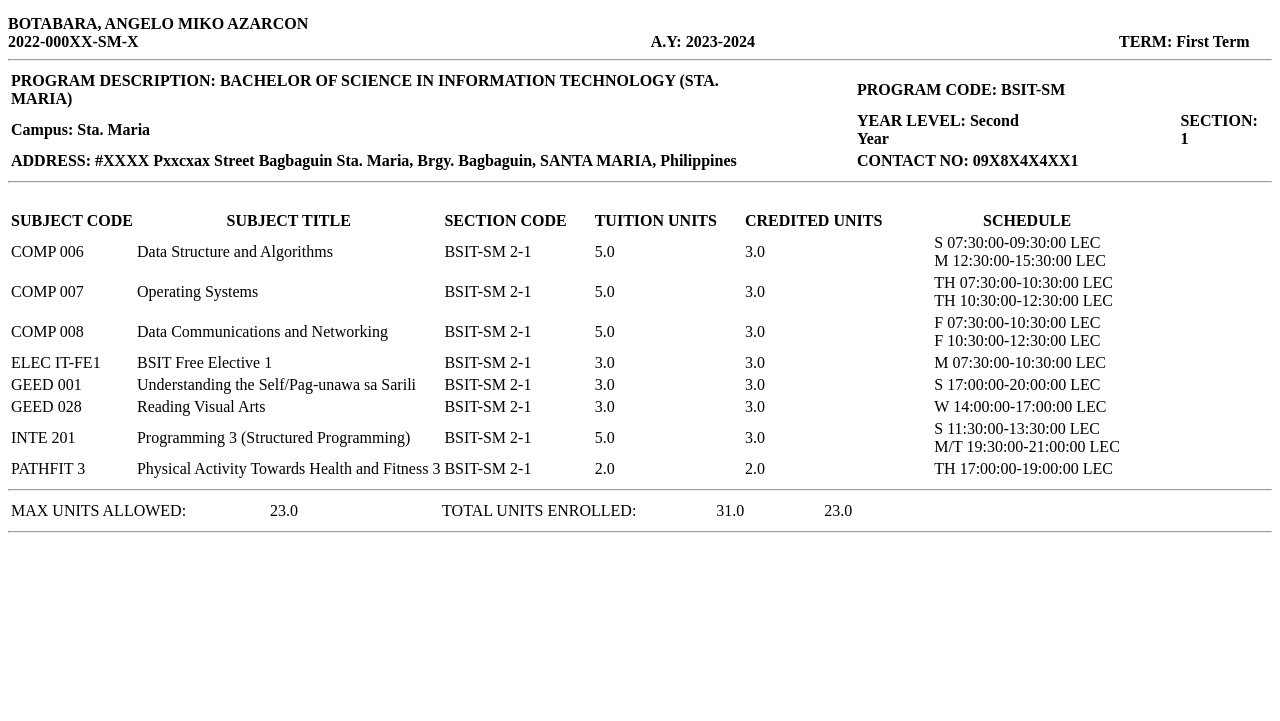
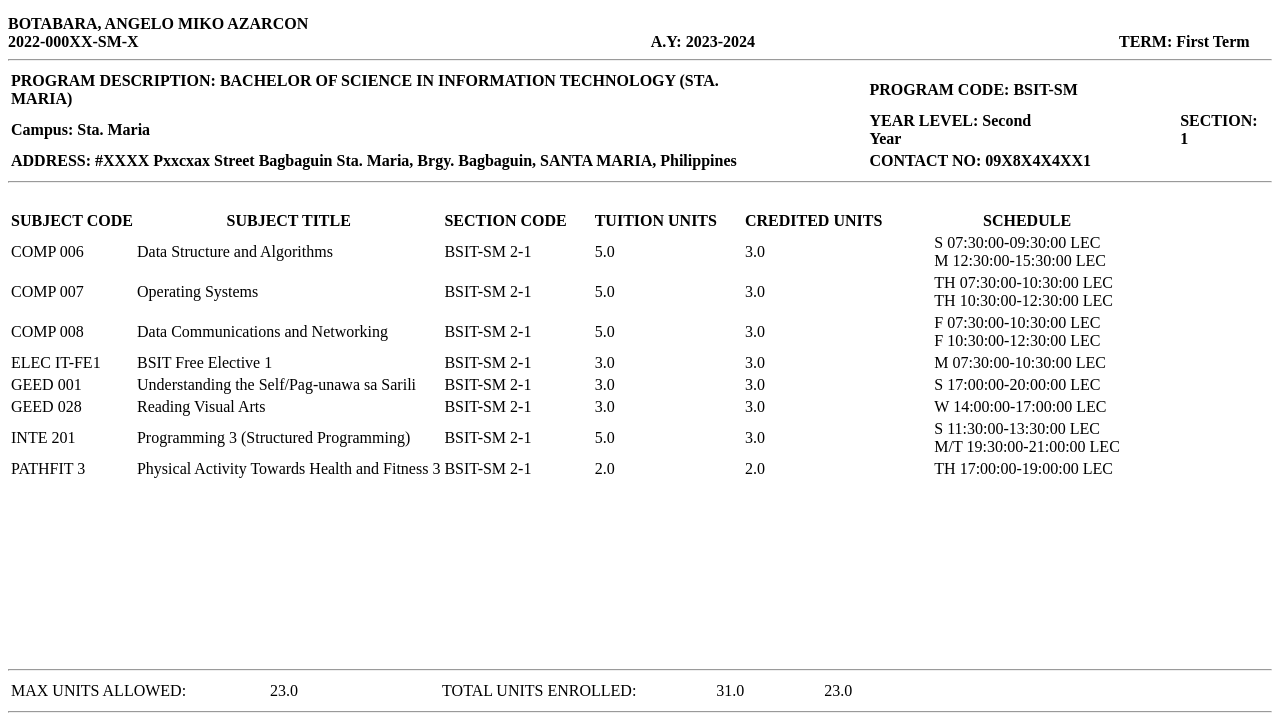
Before and after one commit to angelomiko129/BSIT-Curriculum_Botabara-Angelo-Miko_2-1, a plain HTML site: page index.html in a window 1280 px wide. Shown: the part 119-840 px from the top of the page. Before the commit the page ends 800 px from the top, so only its background shows below. Drawn offline with Linux system fonts and the light colour scheme.

Commit message:
Update index.html

```diff
--- a/index.html
+++ b/index.html
@@ -43,7 +43,7 @@
         <tr>
             <td><b>Campus: Sta. Maria</b></td>
             <td><b>YEAR LEVEL: Second
-                    Year&nbsp;&nbsp;&nbsp;&nbsp;&nbsp;&nbsp;&nbsp;&nbsp;&nbsp;&nbsp;&nbsp;&nbsp;&nbsp;&nbsp;&nbsp;&nbsp;&nbsp;&nbsp;&nbsp;&nbsp;&nbsp;&nbsp;&nbsp;&nbsp;&nbsp;&nbsp;&nbsp;&nbsp;&nbsp;&nbsp;&nbsp;&nbsp;&nbsp;</b>
+                    Year&nbsp;&nbsp;&nbsp;&nbsp;&nbsp;&nbsp;&nbsp;&nbsp;&nbsp;&nbsp;&nbsp;&nbsp;&nbsp;&nbsp;&nbsp;&nbsp;&nbsp;&nbsp;&nbsp;&nbsp;&nbsp;&nbsp;&nbsp;&nbsp;&nbsp;&nbsp;&nbsp;&nbsp;&nbsp;</b>
             </td>
             <td><b>SECTION: 1</b></td>
         </tr>
@@ -140,6 +140,7 @@
             <td>TH 17:00:00-19:00:00 LEC</td>
         </tr>
     </table>
+    <br><br><br><br><br><br><br><br><br><br>
 
     <hr>
 
```
